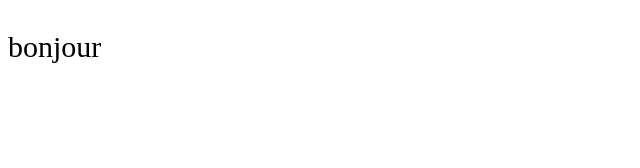
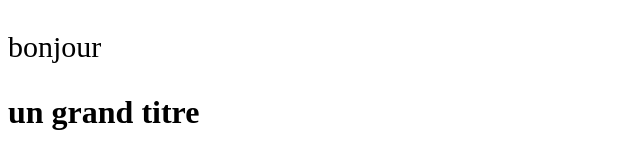
Before and after one commit to webdevproformation/d-suite, a plain HTML site: page index.html in a window 1280 px wide. Shown: the whole page, without its empty margins (0-640 px from the left). Drawn offline with Linux system fonts and the light colour scheme.

Commit message:
ajout de la balise titre

```diff
--- a/index.html
+++ b/index.html
@@ -9,5 +9,6 @@
 </head>
 <body>
     <p>bonjour</p>
+    <h1>un grand titre</h1>
 </body>
 </html>
```
